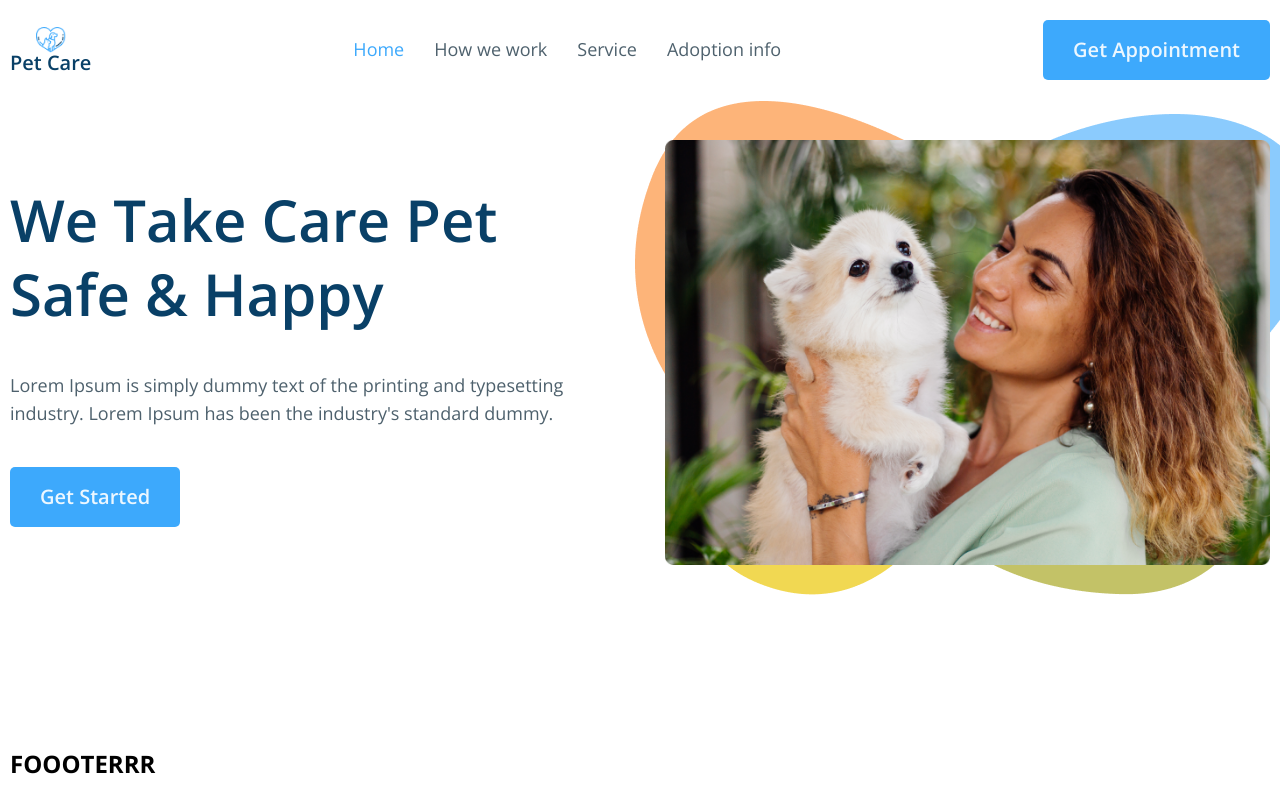
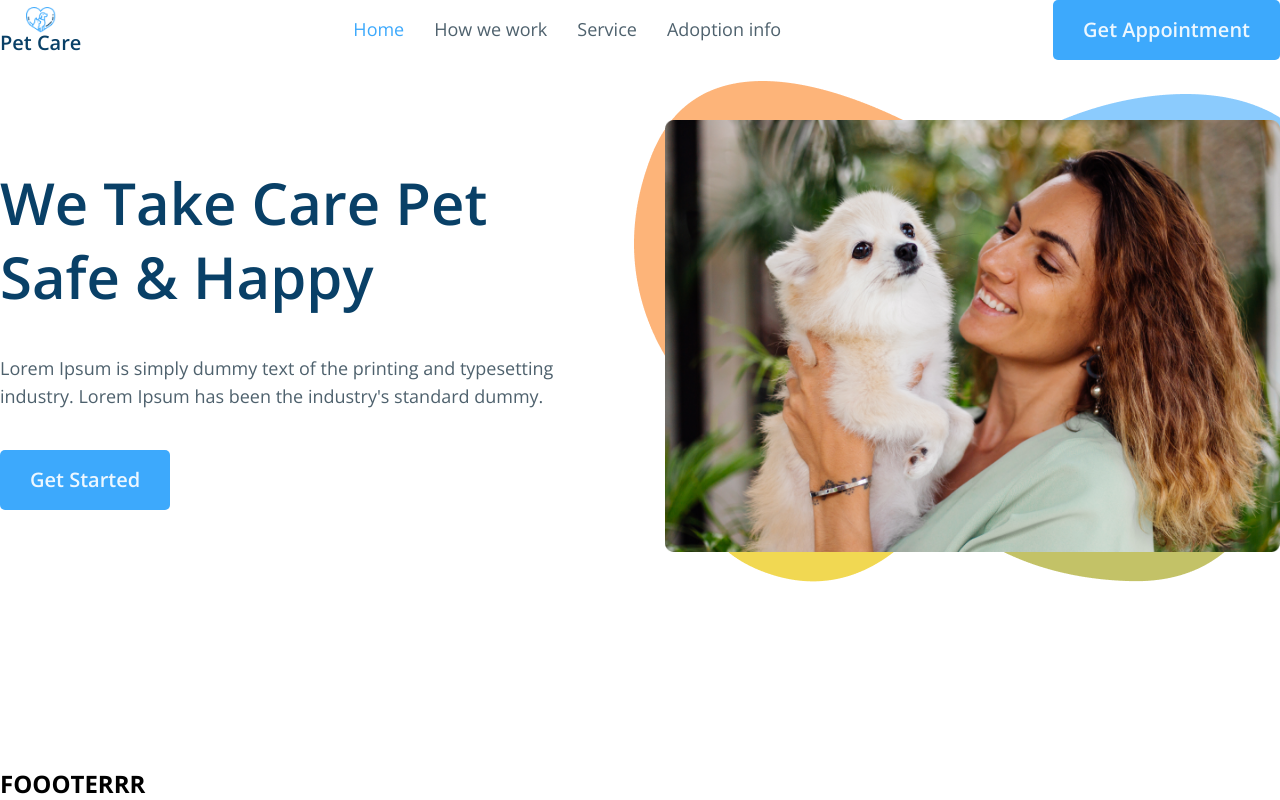
Before and after one commit to vasuldutschak/pet, a React (Vite) app: page / in a window 1280 px wide. Shown: the top 800 px of the page. Built offline with nearby package versions, Linux system fonts and the light colour scheme.

Commit message:
change default with to 100%

```diff
--- a/src/components/PageWrapper.jsx
+++ b/src/components/PageWrapper.jsx
@@ -2,12 +2,10 @@ import PropTypes from 'prop-types';
 import styled from "styled-components";
 
 const Container = styled.div`
-    max-width: 1400px;
     width: 100%;
     display: flex;
     flex-direction: column;
     margin: 0 auto;
-    padding: 20px 10px;
     min-height: 100%;
 `
 
```
